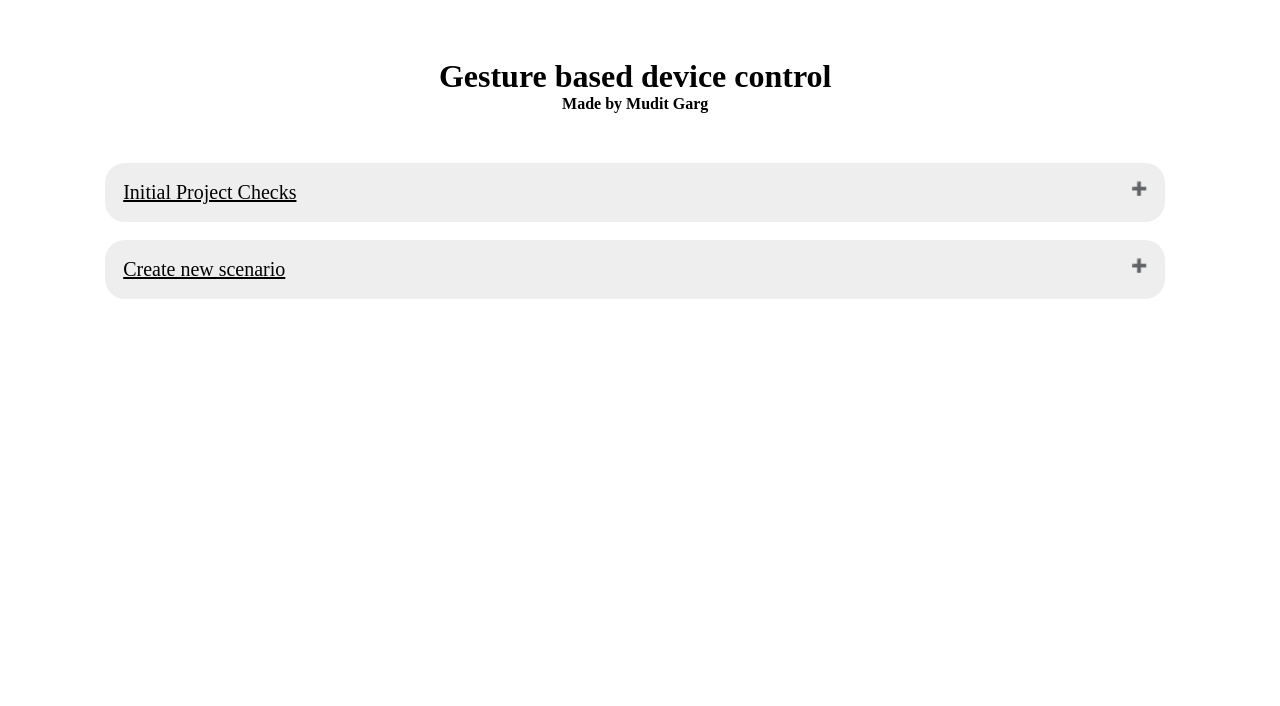
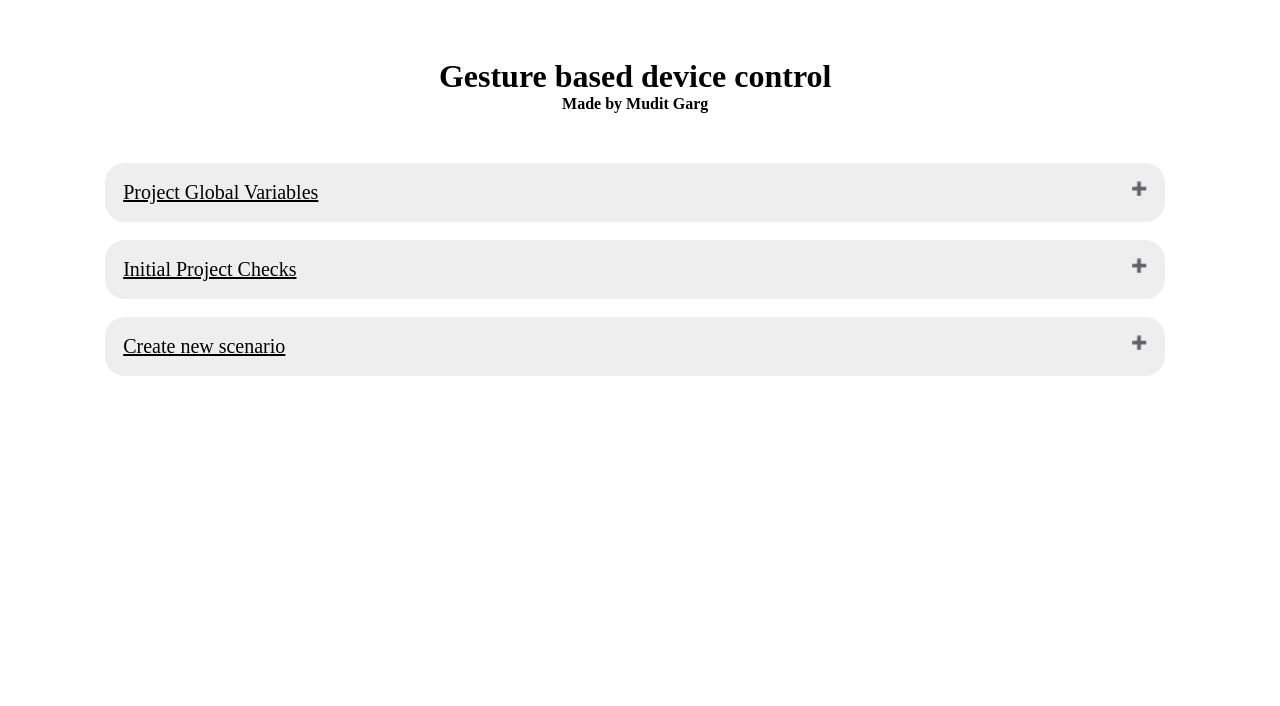
Before and after one commit to muditgarg48/gesture_based_device_control, a Flask app: page / in a window 1280 px wide. Shown: the top 706 px of the page. Run offline with Flask 3, Linux system fonts and the light colour scheme.

Commit message:
Adding the section to view global variables in the website

```diff
--- a/server.py
+++ b/server.py
@@ -12,9 +12,16 @@ else:
 
 @app.route('/')
 def index():
-    return render_template('index.html')
+    from scripts.global_variables.user_specific import USER_DEFINED_GLOBAL_VARS_PROJECT
+    return render_template('index.html', global_variables=USER_DEFINED_GLOBAL_VARS_PROJECT)
 
-@app.route('/run_project_setup')
+@app.route('/globalVarsRefresh/')
+def refreshGlobalVars():
+    from scripts.global_variables.user_specific import USER_DEFINED_GLOBAL_VARS_PROJECT
+    data = f"Virtual Environment Name: <i>{USER_DEFINED_GLOBAL_VARS_PROJECT['VIRTUAL_ENV_NAME']}</i><br>Camera Number: <i>{USER_DEFINED_GLOBAL_VARS_PROJECT['CAMERA_NUMBER']}</i><br>Camera Feed Window Name: <i>{USER_DEFINED_GLOBAL_VARS_PROJECT['WINDOW_NAME']}</i><br>Camera Exit Character: '<i>{USER_DEFINED_GLOBAL_VARS_PROJECT['CAMERA_FEED_EXIT_CHAR']}</i>'<br>"
+    return data
+
+@app.route('/run_project_setup/')
 def run_project_setup():
     process = subprocess.Popen([python_command, 'project_setup.py'], stdout=subprocess.PIPE, stderr=subprocess.PIPE)
     output, error = process.communicate()
@@ -23,7 +30,7 @@ def run_project_setup():
     else:
         return '<br>'.join(output.decode().splitlines())
 
-@app.route('/run_integrity_check')
+@app.route('/run_integrity_check/')
 def run_integrity_check():
     process = subprocess.Popen([python_command, 'project_integrity_check.py'], stdout=subprocess.PIPE, stderr=subprocess.PIPE)
     output, error = process.communicate()
@@ -32,7 +39,7 @@ def run_integrity_check():
     else:
         return '<br>'.join(output.decode().splitlines())
 
-@app.route('/run_camera_check')
+@app.route('/run_camera_check/')
 def run_camera_check():
     from scripts.commandline_functions import success, failure
     from scripts.camera_feed_testing import main
@@ -42,7 +49,7 @@ def run_camera_check():
     else:
         return "Camera feed accessibility: " + failure()
 
-@app.route('/create_new_scenario', methods=['POST'])
+@app.route('/create_new_scenario/', methods=['POST'])
 def create_new_scenario():
     scenario_name = request.form['scenario_name']
     scenario_gestures = request.form['scenario_gestures'].split('\r\n')
--- a/static/css/index.css
+++ b/static/css/index.css
@@ -83,6 +83,20 @@ button:hover {
     box-shadow: 10px 10px lightblue;
 }
 
+/* Global Variables Display */
+
+#globalVariablesForProject {
+    max-height: 0;
+    overflow-y: auto;
+    transition: max-height 0.2s ease-out;
+}
+
+#varDisplay {
+    padding: 1vw;
+    margin: 1vw;
+    width: 72vw;
+}
+
 /* Initial Project Checks */
 
 #initialProjectSteps {
@@ -100,7 +114,7 @@ button:hover {
     border-radius: 20px;
 }
 
-#scriptHelp, #scriptOutput {
+#scriptOutput {
     padding: 3vw;
     margin: 1vw;
     width: 72vw;
@@ -108,10 +122,6 @@ button:hover {
     border-radius: 20px;
     background-color: rgba(0, 0, 0, 0.4);
     box-shadow: 10px 10px lightblue;
-}
-
-#scriptHelp {
-    padding: 1vh 3vw;
 }
 
 /* Create new scenario */
--- a/static/js/index.js
+++ b/static/js/index.js
@@ -53,3 +53,8 @@ document.getElementById('runCameraCheck').addEventListener('click', function() {
     document.getElementById('scriptHelp').innerHTML = "This will attempt to run an instance of the camera feed. Do look out for any popup window with your camera feed.";
     runScript("run_camera_check")
 });
+document.getElementById('getVariables').addEventListener('click', function() {
+  fetch('/globalVarsRefresh').then(response => response.text()).then(data => {
+    document.getElementById('varDisplay').innerHTML = data;
+  })
+});
--- a/templates/index.html
+++ b/templates/index.html
@@ -10,6 +10,22 @@
         <h4>Made by Mudit Garg</h4>
     </div>
     <div id="content">
+        <div class="collapsible">Project Global Variables</div>
+        <div id="globalVariablesForProject">
+            <div id="buttons">
+                <button id="getVariables">Get Variable values</button>
+            </div>
+            <div class="sectionHelp">
+                In the project root folder, navigate to <b>scripts => global_variables => user_defined.py</b> to change these values and click the button again to refresh.
+            </div>
+            <div id="varDisplay">
+                Virtual Environment Name: <i>{{global_variables['VIRTUAL_ENV_NAME']}}</i><br>
+                Camera Number: <i>{{global_variables['CAMERA_NUMBER']}}</i><br>
+                Camera Feed Window Name: <i>{{global_variables['WINDOW_NAME']}}</i><br>
+                Camera Exit Character: '<i>{{global_variables['CAMERA_FEED_EXIT_CHAR']}}</i>'<br>
+            </div>
+        </div>
+        <br>
         <div class="collapsible">Initial Project Checks</div>
         <div id="initialProjectSteps">
             <div id="buttons">
@@ -17,7 +33,7 @@
                 <button id="runIntegrityCheck">Run Project Health Check</button>
                 <button id="runCameraCheck">Run Camera Feed Check</button>
             </div>
-            <div id="scriptHelp">SCRIPT GUIDELINES HERE</div>
+            <div class="sectionHelp">SCRIPT GUIDELINES HERE</div>
             <div id="scriptOutput">YOUR SCRIPT OUTPUT WILL BE DISPLAYED HERE</div>
         </div>
         <br>
```
Also changed, not shown: scripts/global_variables/user_specific.py (+7 -0 lines).
